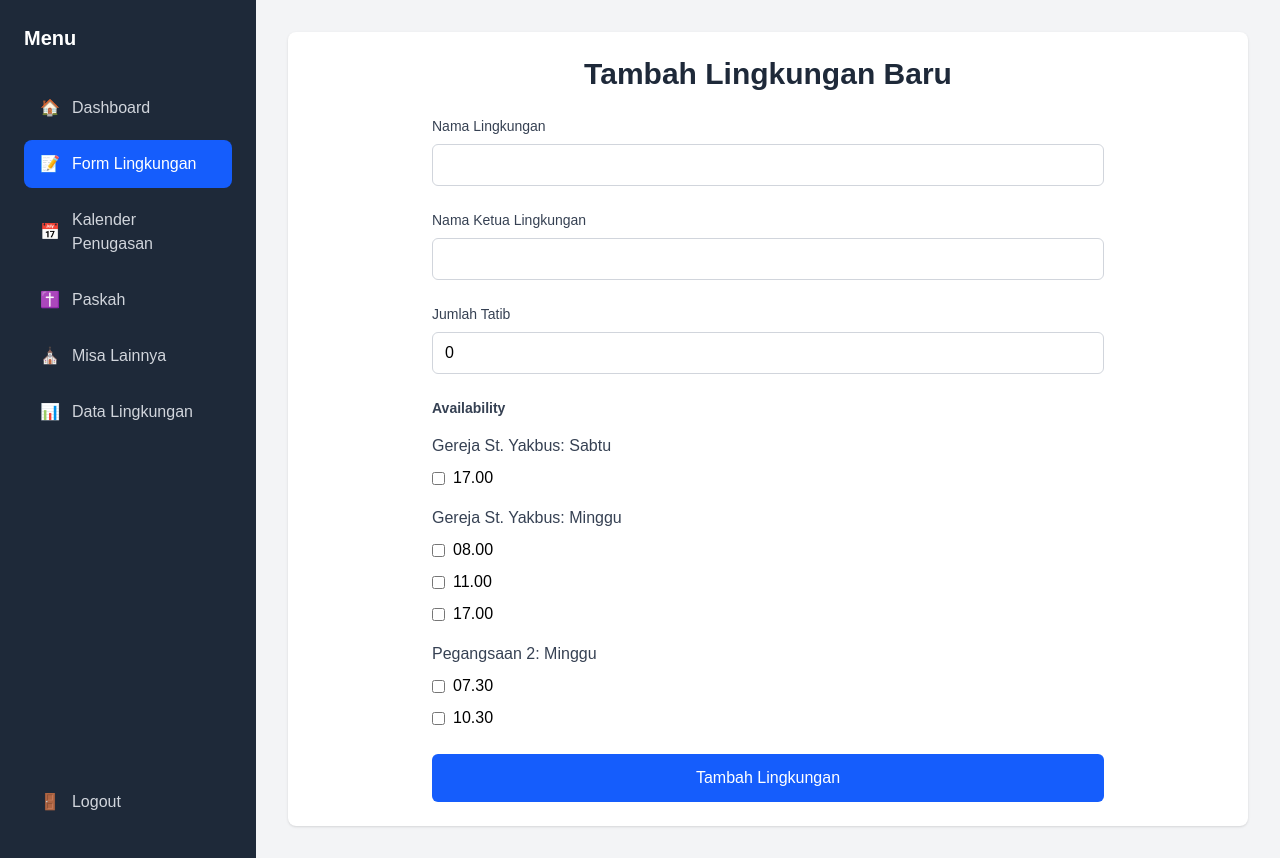
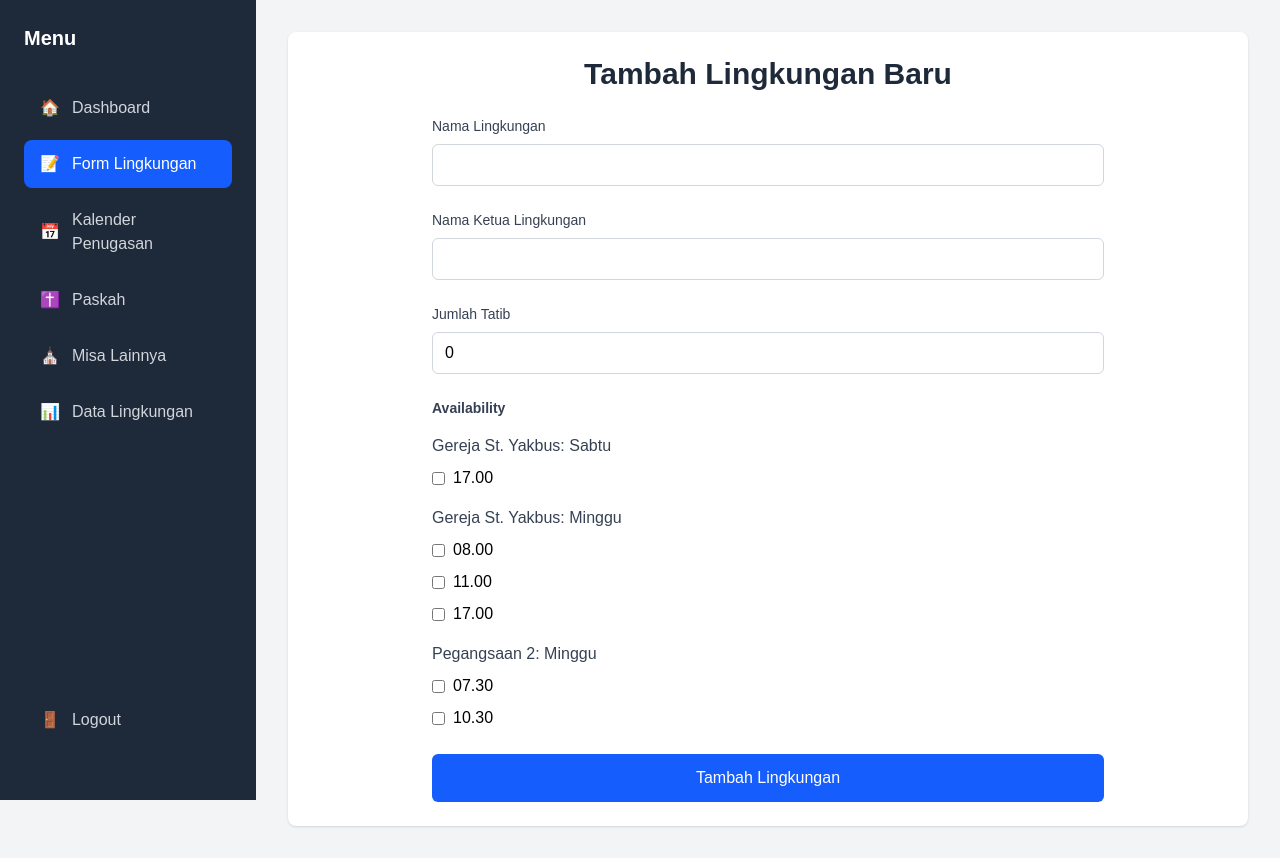
Before and after one commit to PriscillaHandoyo/stykb-dashboard, a Next.js app in the folder stykb-dashboard/: page /form-lingkungan in a window 1280 px wide. Built offline with nearby package versions, Linux system fonts and the light colour scheme.

Commit message:
20251002_06 - Fixing scrollable sidebar menu to fixed size

```diff
--- a/stykb-dashboard/app/components/Sidebar.tsx
+++ b/stykb-dashboard/app/components/Sidebar.tsx
@@ -24,12 +24,12 @@ export default function Sidebar({ activeMenu, onLogout }: SidebarProps) {
   };
 
   return (
-    <div className="w-64 bg-gray-800 text-white relative">
-      <div className="p-6">
+    <div className="fixed left-0 top-0 w-64 h-screen bg-gray-800 text-white flex flex-col">
+      <div className="p-6 flex-1 flex flex-col">
         <h2 className="text-xl font-bold mb-8">Menu</h2>
 
         {/* Menu Items */}
-        <nav className="space-y-2">
+        <nav className="space-y-2 flex-1">
           {menuItems.map((item) => (
             <button
               key={item.name}
@@ -47,7 +47,7 @@ export default function Sidebar({ activeMenu, onLogout }: SidebarProps) {
         </nav>
 
         {/* Logout Button */}
-        <div className="absolute bottom-8 left-6 right-6">
+        <div className="mt-auto pb-8">
           <button
             onClick={onLogout}
             className="w-full flex items-center px-4 py-3 text-left rounded-lg text-gray-300 hover:bg-gray-700 hover:text-white transition-colors"
--- a/stykb-dashboard/app/dashboard/page.tsx
+++ b/stykb-dashboard/app/dashboard/page.tsx
@@ -11,11 +11,11 @@ export default function DashboardPage() {
   };
 
   return (
-    <div className="flex min-h-screen bg-gray-100">
+    <div className="min-h-screen bg-gray-100">
       <Sidebar activeMenu="Dashboard" onLogout={handleLogout} />
 
       {/* Main Content */}
-      <div className="flex-1 p-8">
+      <div className="ml-64 p-8">
         <div className="bg-white rounded-lg shadow-sm p-6">
           <h1 className="text-3xl font-bold text-gray-800 mb-6">
             Admin Dashboard
--- a/stykb-dashboard/app/data-lingkungan/page.tsx
+++ b/stykb-dashboard/app/data-lingkungan/page.tsx
@@ -11,11 +11,11 @@ export default function DataLingkunganPage() {
   };
 
   return (
-    <div className="flex min-h-screen bg-gray-100">
+    <div className="min-h-screen bg-gray-100">
       <Sidebar activeMenu="Data Lingkungan" onLogout={handleLogout} />
 
       {/* Main Content */}
-      <div className="flex-1 p-8">
+      <div className="ml-64 p-8">
         <div className="bg-white rounded-lg shadow-sm p-6">
           <h1 className="text-3xl font-bold text-gray-800 mb-6">
             Data Lingkungan
--- a/stykb-dashboard/app/form-lingkungan/page.tsx
+++ b/stykb-dashboard/app/form-lingkungan/page.tsx
@@ -68,11 +68,11 @@ export default function FormLingkunganPage() {
   };
 
   return (
-    <div className="flex min-h-screen bg-gray-100">
+    <div className="min-h-screen bg-gray-100">
       <Sidebar activeMenu="Form Lingkungan" onLogout={handleLogout} />
 
       {/* Main Content */}
-      <div className="flex-1 p-8">
+      <div className="ml-64 p-8">
         <div className="bg-white rounded-lg shadow-sm p-6">
           <h1 className="text-3xl font-bold text-gray-800 mb-6 text-center">
             Tambah Lingkungan Baru
--- a/stykb-dashboard/app/kalender-penugasan/page.tsx
+++ b/stykb-dashboard/app/kalender-penugasan/page.tsx
@@ -11,11 +11,11 @@ export default function KalenderPenugasanPage() {
   };
 
   return (
-    <div className="flex min-h-screen bg-gray-100">
+    <div className="min-h-screen bg-gray-100">
       <Sidebar activeMenu="Kalender Penugasan" onLogout={handleLogout} />
 
       {/* Main Content */}
-      <div className="flex-1 p-8">
+      <div className="ml-64 p-8">
         <div className="bg-white rounded-lg shadow-sm p-6">
           <h1 className="text-3xl font-bold text-gray-800 mb-6">
             Kalender Penugasan
--- a/stykb-dashboard/app/misa-lainnya/page.tsx
+++ b/stykb-dashboard/app/misa-lainnya/page.tsx
@@ -11,11 +11,11 @@ export default function MisaLainnyaPage() {
   };
 
   return (
-    <div className="flex min-h-screen bg-gray-100">
+    <div className="min-h-screen bg-gray-100">
       <Sidebar activeMenu="Misa Lainnya" onLogout={handleLogout} />
 
       {/* Main Content */}
-      <div className="flex-1 p-8">
+      <div className="ml-64 p-8">
         <div className="bg-white rounded-lg shadow-sm p-6">
           <h1 className="text-3xl font-bold text-gray-800 mb-6">
             Misa Lainnya
--- a/stykb-dashboard/app/paskah/page.tsx
+++ b/stykb-dashboard/app/paskah/page.tsx
@@ -11,11 +11,11 @@ export default function PaskahPage() {
   };
 
   return (
-    <div className="flex min-h-screen bg-gray-100">
+    <div className="min-h-screen bg-gray-100">
       <Sidebar activeMenu="Paskah" onLogout={handleLogout} />
 
       {/* Main Content */}
-      <div className="flex-1 p-8">
+      <div className="ml-64 p-8">
         <div className="bg-white rounded-lg shadow-sm p-6">
           <h1 className="text-3xl font-bold text-gray-800 mb-6">Paskah</h1>
 
```
